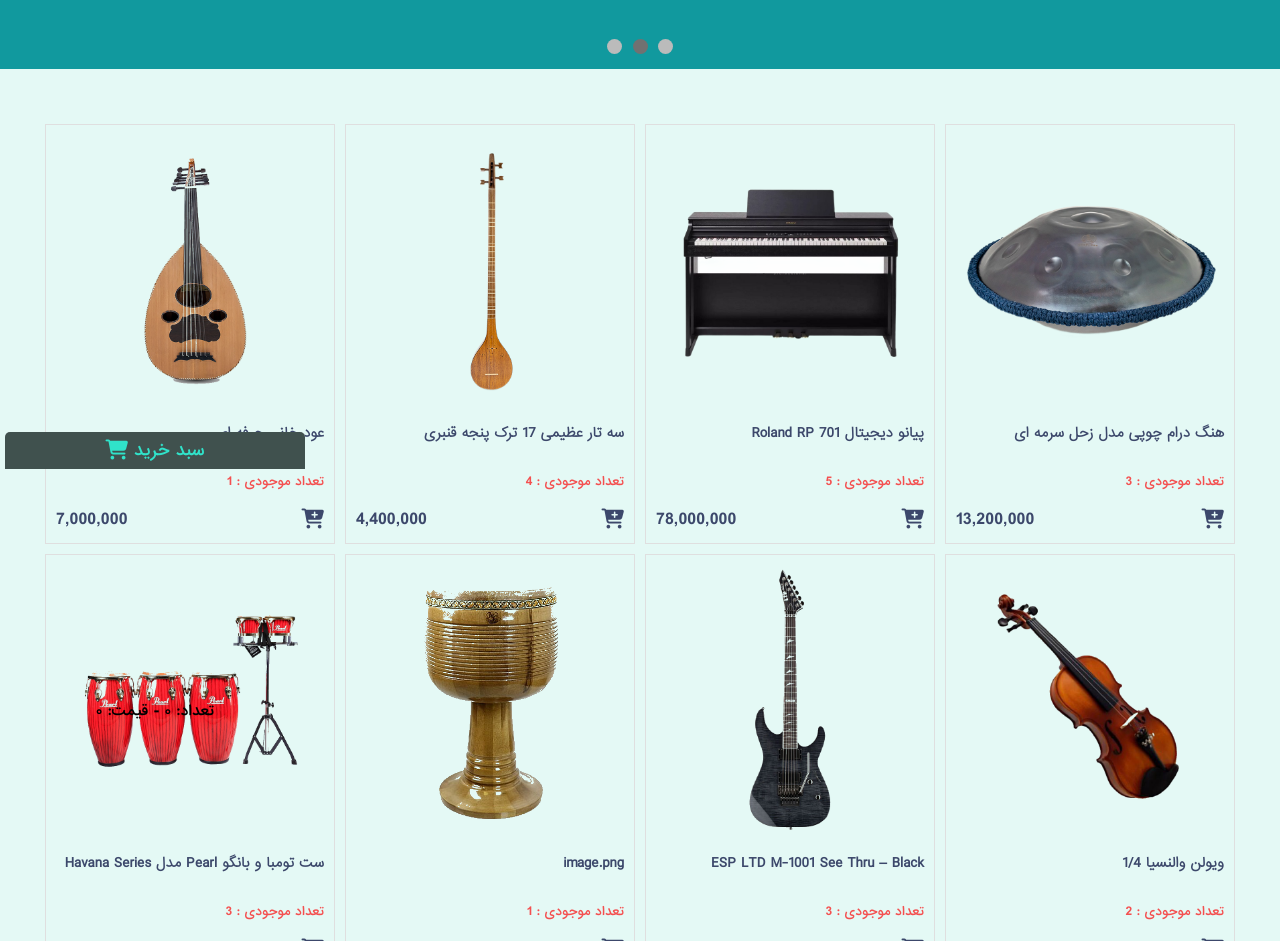
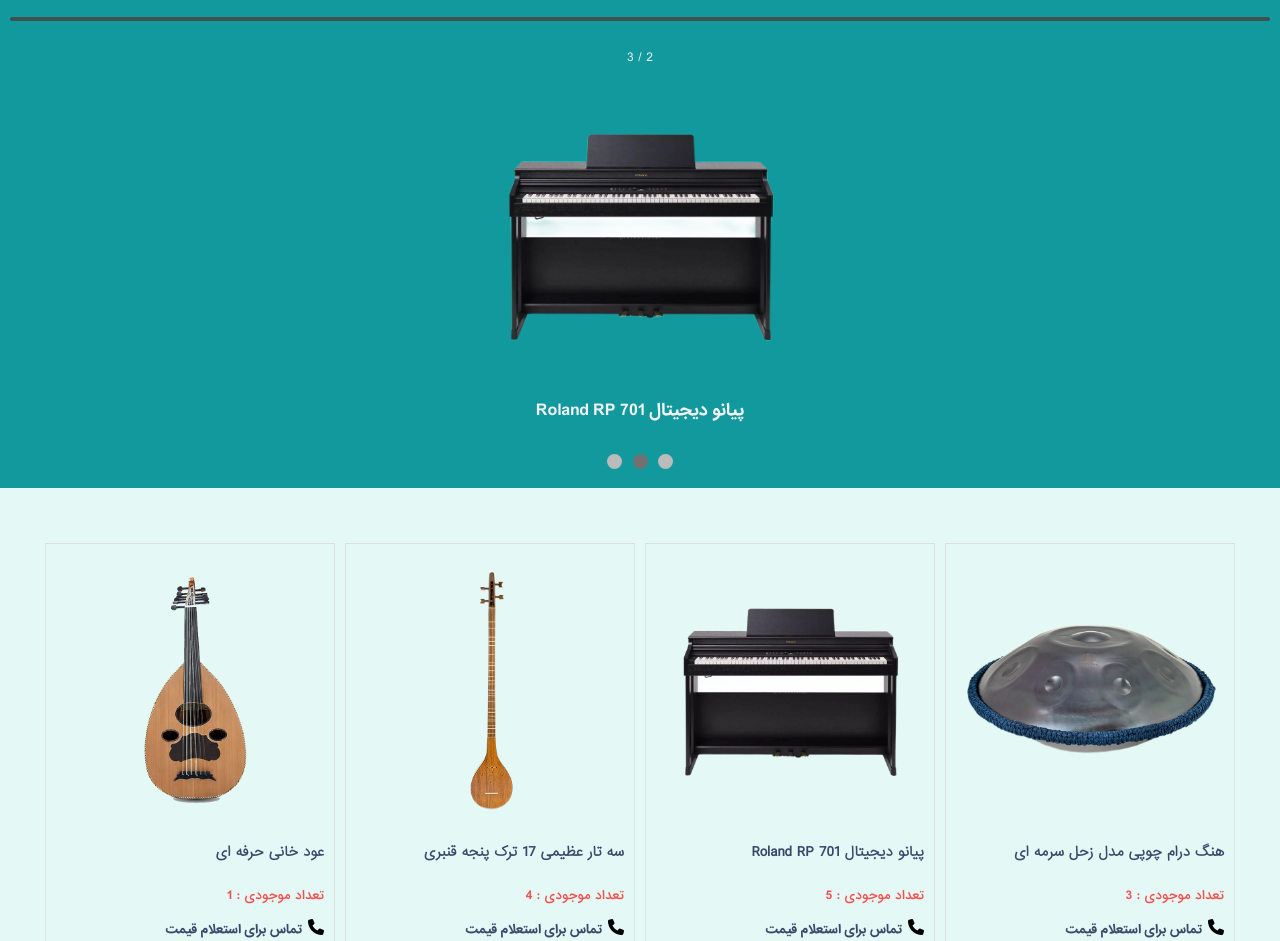
Before and after one commit to iliymans/musical-instrument-store, a plain HTML site: page index.html in a window 1280 px wide. Shown: the part 331-1272 px from the top of the page. Drawn offline with Linux system fonts and the light colour scheme; files whose address does not match are found by name.

Commit message:
New changes #1

```diff
--- a/css/styles.css
+++ b/css/styles.css
@@ -13,10 +13,17 @@
   direction: rtl;
   background-color: #e4f9f5;
 }
+a{
+  text-decoration: none;
+}
+hr{
+  border: 2px solid #40514e;
+  border-radius: 100px;
+}
 
 /* Header */
 header {
-  height: 400px;
+  /* height: 400px; */
   background-color: #11999e;
   padding: 10px;
   margin-bottom: 50px;
@@ -40,6 +47,9 @@
   margin-bottom: 20px;
   color: #e4f9f5;
   text-shadow: #40514e 1px 1px;
+}
+header .container .header-section .right-header h1 .benberg{
+  color: #40514e;
 }
 header .container .header-section .right-header p {
   text-align: justify;
@@ -70,37 +80,35 @@
 header .container .header-section .left-header img {
   width: 437px;
 }
-header .container .slideshow-container .mySlides {
+header .container2 .slideshow-container .mySlides {
   display: none;
 }
-header .container .slideshow-container .mySlides img {
+header .container2 .slideshow-container .mySlides img {
   display: block;
   margin-left: auto;
   margin-right: auto;
 }
-header .container .slideshow-container {
+header .container2 .slideshow-container {
   max-width: 1000px;
   position: relative;
   margin: auto;
 }
-header .container .slideshow-container .mySlides .text {
+header .container2 .slideshow-container .mySlides .text {
   color: #f2f2f2;
   font-family: IRANSansBold;
-  font-size: 18px;
-  padding: 8px 12px;
-  position: absolute;
-  bottom: 8px;
+  font-size: 16px;
   width: 100%;
   text-align: center;
 }
-header .container .slideshow-container .mySlides .numbertext {
+header .container2 .slideshow-container .mySlides .numbertext {
   color: #f2f2f2;
   font-size: 12px;
-  padding: 8px 12px;
+  text-align: center;
+  /* padding: 8px 12px;
   position: absolute;
-  top: 0;
+  top: 0; */
 }
-header .container .dot {
+header .container2 .dot {
   height: 15px;
   width: 15px;
   margin: 0 2px;
@@ -110,12 +118,12 @@
   transition: background-color 0.6s ease;
 }
 
-header .container .active {
+header .container2 .active {
   background-color: #717171;
 }
 
 /* Fading animation */
-header .container .slideshow-container .fade {
+header .container2 .slideshow-container .fade {
   animation-name: fade;
   animation-duration: 1.5s;
 }
@@ -128,7 +136,7 @@
   }
 }
 @media only screen and (max-width: 300px) {
-  header .container .slideshow-container .mySlides .text {
+  header .container2 .slideshow-container .mySlides .text {
     font-size: 11px;
   }
 }
@@ -153,19 +161,22 @@
 }
 main .product h5 {
   font-family: IRANSansLight;
-  margin-bottom: 10px;
+  margin-bottom: 5px;
   height: 40px;
   color: #3c486b;
 }
 main .product p {
   font-size: 12px;
-  margin-bottom: 15px;
+  margin-bottom: 10px;
   color: #f45050;
   font-family: IRANSansMedium;
 }
-main .product span {
+main .product .telephone {
   font-family: IRANSansBold;
-  float: left;
+  font-size: 12px;
+  /* float: left; */
+  text-align: center;
+  cursor: pointer;
   color: #3c486b;
 }
 main .product i {
@@ -233,7 +244,7 @@
   margin-top: 50px;
 }
 footer p {
-  background-color: #11999e;
+  background-color: #40514e;
   text-align: center;
   color: #e4f9f5;
   padding: 10px 0px;
--- a/index.html
+++ b/index.html
@@ -15,20 +15,15 @@
 <body>
     <header>
         <div class="container">
-            <div class="slideshow-container">
-                <div class="mySlides fade">
             <section class="header-section">
                 <div class="right-header">
-                            <h1>با Benberg Guitar،<br>راحت بخرید</h1>
+                    <h1>با <ins>Benberg Guitar</ins>،<br>راحت بخرید</h1>
                     <p>
-                                لورم ایپسوم متن ساختگی با تولید سادگی نامفهوم از صنعت چاپ، و با استفاده از طراحان گرافیک
-                                است،
+                        لورم ایپسوم متن ساختگی با تولید سادگی نامفهوم از صنعت چاپ، و با استفاده از طراحان گرافیک است،
                         چاپگرها و
-                                متون بلکه روزنامه و مجله در ستون و سطرآنچنان که لازم است، و برای شرایط فعلی تکنولوژی
-                                مورد نیاز،
+                        متون بلکه روزنامه و مجله در ستون و سطرآنچنان که لازم است، و برای شرایط فعلی تکنولوژی مورد نیاز،
                         و
-                                کاربردهای متنوع با هدف بهبود ابزارهای کاربردی می باشد، کتابهای زیادی در شصت و سه درصد
-                                گذشته حال
+                        کاربردهای متنوع با هدف بهبود ابزارهای کاربردی می باشد، کتابهای زیادی در شصت و سه درصد گذشته حال
                         و
                         آینده،
                         شناخت فراوان جامعه و متخصصان را می طلبد.
@@ -40,14 +35,22 @@
                 </div>
             </section>
         </div>
+        <hr><br>
+        <div class="container2">
+            <div class="slideshow-container">
+                <div class="mySlides fade">
+                    <div class="numbertext">1 / 3</div>
+                    <img src="img/4.png" style="width:330px">
+                    <div class="text">عود خانی حرفه ای</div>
+                </div>
                 <div class="mySlides fade">
                     <div class="numbertext">2 / 3</div>
-                    <img src="img/1.png" style="width:330px">
+                    <img src="img/2.png" style="width:330px">
                     <div class="text">پیانو دیجیتال Roland RP 701</div>
                 </div>
                 <div class="mySlides fade">
                     <div class="numbertext">3 / 3</div>
-                    <img src="img/2.png" style="width:330px">
+                    <img src="img/1.png" style="width:330px">
                     <div class="text">هنگ درام چوپی مدل زحل سرمه ای</div>
                 </div>
             </div>
@@ -61,13 +64,13 @@
     </header>
     <main class="container" id="products">
     </main>
-    <div class="cart">
+        <!-- <div class="cart">
             <div class="cart-header">سبد خرید <i class="fa-solid fa-cart-shopping fa-lg"></i></i></div>
             <ul class="cart-items">
 
             </ul>
             <p class="total">تعداد: ۰ - قیمت: ۰</p>
-    </div>
+        </div> -->
     <footer>
         <p>تمامی حقوق برای <b>Benberg Guitar </b>محفوظ است.</p>
     </footer>
--- a/js/script.js
+++ b/js/script.js
@@ -8,10 +8,9 @@
         alt="${products[i].name}">
         <h5>${products[i].name}</h5>
         <p>تعداد موجودی : ${products[i].inStock}</p>
-        <span>${commafy(products[i].price)}</span>
-        <i class="fa-solid fa-cart-plus fa-lg" style="color: #3C486B;" title="اضافه کردن به سبد خرید" onclick="addToCart(${
-          products[i].id
-        })"></i>
+        <i class="fa-solid fa-phone"></i>
+        <a href="tel:+98 936 420 0953" class="telephone">تماس برای استعلام قیمت</a>
+        <!--<i class="fa-solid fa-cart-plus fa-lg" style="color: #3C486B;" title="اضافه کردن به سبد خرید" onclick="addToCart(${products[i].id})"></i>-->
     </div>
     `;
   }
```
Lines whose indentation alone changed are shown as unchanged.
